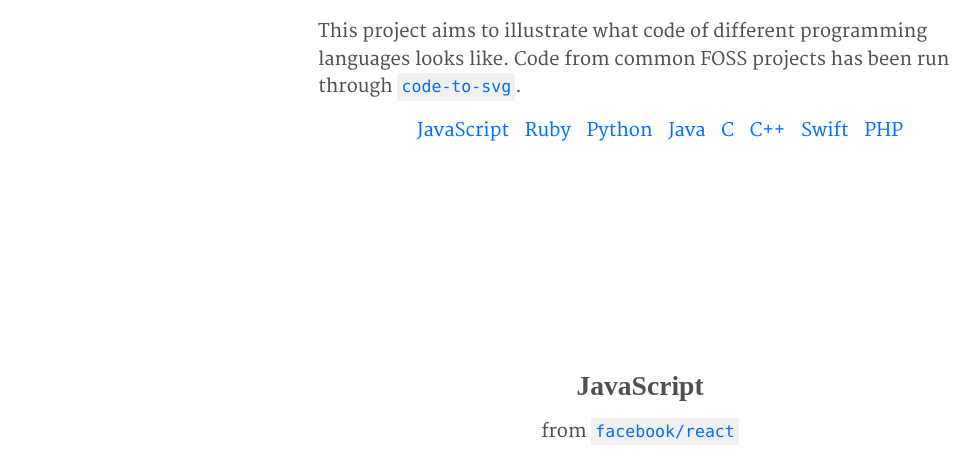
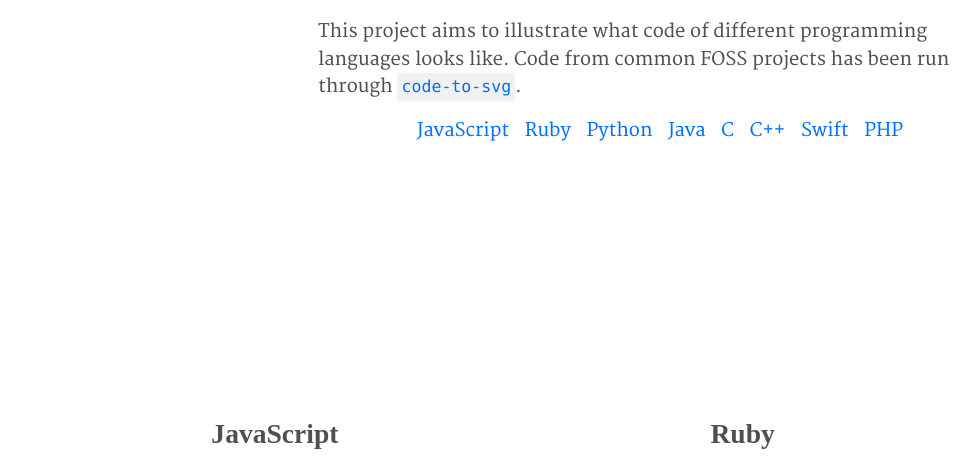
Before and after one commit to derhuerst/foss-visualized, a website: page index.html in a window 1280 px wide. Shown: the part 90-553 px from the top of the page, without its empty margins (0-979 px from the left). Drawn offline with Linux system fonts and the light colour scheme; a web font is replaced by a local one.

Commit message:
styling improvements :sparkles:

```diff
--- a/index.html
+++ b/index.html
@@ -34,7 +34,8 @@
 
 		ul { margin: 1rem 0; }
 
-		section { margin-top: 14rem; }
+		section { display: inline-block; margin: 14rem 1rem; }
+		section:target { background-color: #f7f7f7; }
 		footer { margin-top: 6rem; text-align: center; }
 
 		#nav ul { list-style: none; text-align: center; }
@@ -61,6 +62,7 @@
 			<li><a href="#php">PHP</a></li>
 		</ul>
 	</nav>
+	<div>
 	<section id="javascript">
 		<h2>JavaScript</h2>
 		<span class="source">from <a href="https://github.com/facebook/react/blob/92530b4/src/renderers/dom/client/ReactMount.js"><code>facebook/react</code></a></span>
@@ -101,6 +103,7 @@
 		<span class="source">from <a href="https://github.com/symfony/symfony/blob/5380d68/src/Symfony/Component/DependencyInjection/Container.php"><code>symfony/symfony</code></a></span>
 		<img class="code" src="svg/Container.php.svg" alt="A visualization of some PHP source code."/>
 	</section>
+	</div>
 	<footer>
 		<p>Made with <span class="love">❤</span> by <a href="https://jannisr.de/">Jannis R</a>.</p>
 	</footer>
```
